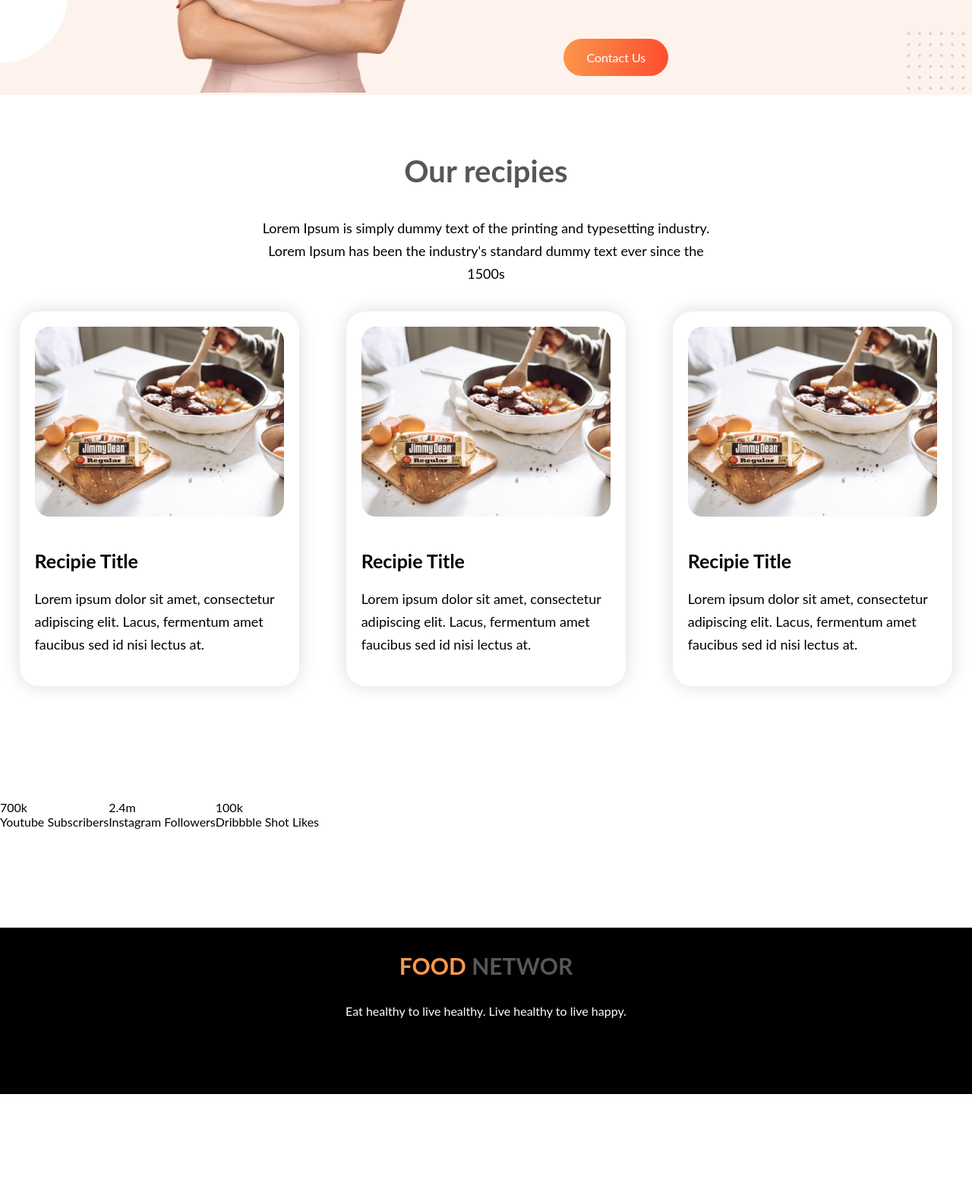
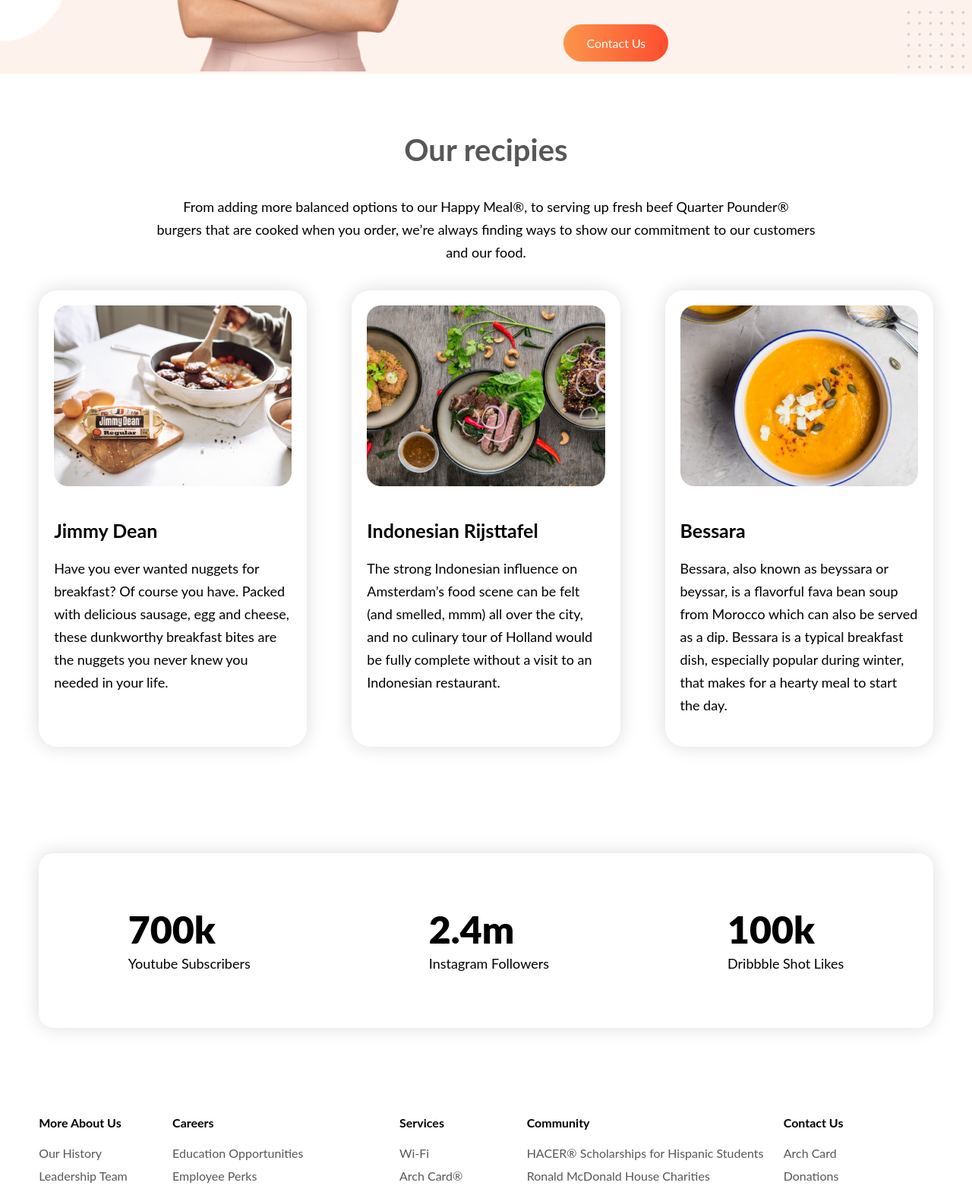
Before and after one commit to Atiq-coder/Food-network, a plain HTML site: page index.html in a window 1280 px wide. Shown: the part 1235-2800 px from the top of the page at 76% size. Before the commit the page ends 2675 px from the top, so only its background shows below. Drawn offline with Linux system fonts and the light colour scheme.

Commit message:
final commit

```diff
--- a/index.html
+++ b/index.html
@@ -6,6 +6,7 @@
     <meta http-equiv="X-UA-Compatible" content="IE=edge">
     <meta name="viewport" content="width=device-width, initial-scale=1.0">
     <title>Food Network</title>
+    <link rel="icon" href="images/favicon/fav.PNG" type="image/png" sizes="16x16">
     <link rel="stylesheet" href="style.css">
 </head>
 
@@ -52,12 +53,10 @@
             </div>
             <div class="aboutUs__info">
                 <h2 class="heading__secondary">About Us</h2>
-                <p class="about__text paragraph">Lorem ipsum dolor sit amet, consectetur adipiscing elit. Condimentum
-                    diam orci
-                    pretium a pharetra,
-                    feugiat cursus. Dictumst risus, sem egestas odio cras adipiscing vulputate. Nisi, risus in suscipit
-                    non. Non
-                    commodo volutpat, pharetra, vel.</p>
+                <p class="about__text paragraph">A subsidiary of Yum! Brands, is the world’s most popular
+                    chicken restaurant chain specializing in OriginalRecipe©, Extra Crispy™,
+                    Kentucky Grilled Chicken©, Extra Crispy™ Strips and Extra Crispy™ Boneless,
+                    with home-style sides, Hot Wings™, and freshly made chicken sandwiches.</p>
                 <a target="__blank" class="btn" href="#">Contact Us</a>
             </div>
         </section>
@@ -65,55 +64,110 @@
         <section id="recipie__section">
             <div class="our__recipie--wrap">
                 <h2 class="heading__secondary">Our recipies</h2>
-                <p class="paragraph">Lorem Ipsum is simply dummy text of the printing and typesetting industry.<br>
-                    Lorem Ipsum has been the industry's standard dummy text ever since the<br>
-                    1500s</p>
+                <p class="paragraph">From adding more balanced options to our Happy Meal®, to serving up
+                    fresh beef Quarter Pounder®<br> burgers that are cooked when you order,
+                    we’re always finding ways to show our commitment to our customers<br> and our food. </p>
             </div>
             <div class="recipie__item">
                 <div class="card">
                     <img class="food__img" src="images/food/Project Cover.jpg" alt="Image of supe">
-                    <h4 class="heading__fourth">Recipie Title</h4>
-                    <p class="recipie__text paragraph">Lorem ipsum dolor sit amet,
-                        consectetur adipiscing elit. Lacus,
-                        fermentum amet faucibus sed id nisi
-                        lectus at.</p>
+                    <h4 class="heading__fourth">Jimmy Dean</h4>
+                    <p class="recipie__text paragraph">Have you ever wanted nuggets for breakfast? Of
+                        course you have. Packed with delicious sausage, egg and cheese, these dunkworthy
+                        breakfast bites are the nuggets you never knew you needed in your life.</p>
                 </div>
                 <div class="card center__card">
-                    <img class="food__img" src="images/food/Project Cover.jpg" alt="Image of supe">
-                    <h4 class="heading__fourth">Recipie Title</h4>
-                    <p class="recipie__text paragraph">Lorem ipsum dolor sit amet,
-                        consectetur adipiscing elit. Lacus,
-                        fermentum amet faucibus sed id nisi
-                        lectus at.</p>
+                    <img class="food__img" src="images/food/Project Cover1.jpg" alt="Image of supe">
+                    <h4 class="heading__fourth">Indonesian Rijsttafel</h4>
+                    <p class="recipie__text paragraph">The strong Indonesian influence on Amsterdam’s food
+                        scene can be felt (and smelled, mmm) all over the city, and no culinary tour of
+                        Holland would be fully complete without a visit to an Indonesian restaurant.
+                    </p>
                 </div>
                 <div class="card">
-                    <img class="food__img" src="images/food/Project Cover.jpg" alt="Image of supe">
-                    <h4 class="heading__fourth">Recipie Title</h4>
-                    <p class="recipie__text paragraph">Lorem ipsum dolor sit amet,
-                        consectetur adipiscing elit. Lacus,
-                        fermentum amet faucibus sed id nisi
-                        lectus at.</p>
+                    <img class="food__img" src="images/food/Project Cover.png" alt="Image of supe">
+                    <h4 class="heading__fourth">Bessara</h4>
+                    <p class="recipie__text paragraph">Bessara, also known as beyssara or beyssar, is a
+                        flavorful fava bean soup from Morocco which can also be served as a dip.
+                        Bessara is a typical breakfast dish, especially popular during winter, that makes
+                        for a hearty meal to start the day. </p>
                 </div>
             </div>
         </section>
+        <!-- followers__section -->
         <section id="followers__section">
-            <div class="youtube__followers">
-                <span>700k</span>
-                <p>Youtube Subscribers</p>
-            </div>
-            <div class="instagram__followers">
-                <span>2.4m</span>
-                <p>Instagram Followers</p>
-            </div>
-            <div class="ribbble__followers">
-                <span>100k</span>
-                <p>Dribbble Shot Likes</p>
+            <div class="social__followers--wrap">
+                <div class="youtube__followers social__followers">
+                    <span class="total__followers">700k</span>
+                    <p class="paragraph">Youtube Subscribers</p>
+                </div>
+                <div class="instagram__followers social__followers">
+                    <span class="total__followers">2.4m</span>
+                    <p class="paragraph">Instagram Followers</p>
+                </div>
+                <div class="ribbble__followers social__followers">
+                    <span class="total__followers">100k</span>
+                    <p class="paragraph">Dribbble Shot Likes</p>
+                </div>
             </div>
         </section>
         <!-- footer__section -->
         <footer id="footer__section">
-            <h3 class="heading__tertiary"><span class="color__orange">FOOD</span> NETWOR</h3>
-            <p class="footer__text">Eat healthy to live healthy. Live healthy to live happy.</p>
+            <!-- footer__nav -->
+            <nav class="footer__nav">
+                <ul class="navigation__list">
+                    <li class="navigation__item line__height"><b>More About Us</b></li>
+                    <li class="navigation__item"><a class="navigation__link" href="#">Our History</a></li>
+                    <li class="navigation__item"><a class="navigation__link" href="#">Leadership Team</a></li>
+                    <li class="navigation__item"><a class="navigation__link" href="#">Values In Action </a></li>
+                    <li class="navigation__item"><a class="navigation__link" href="#">News & Notifications</a></li>
+                    <li class="navigation__item"><a class="navigation__link" href="#">Franchise Info</a></li>
+                    <li class="navigation__item"><a class="navigation__link" href="#">Recalls & Alerts</a></li>
+                    <li class="navigation__item"><a class="navigation__link" href="#">Digital Accessibility</a></li>
+                </ul>
+                <ul class="navigation__list">
+                    <li class="navigation__item line__height"><b>Careers</b></li>
+                    <li class="navigation__item"><a class="navigation__link" href="#">Education Opportunities</a></li>
+                    <li class="navigation__item"><a class="navigation__link" href="#">Employee Perks</a></li>
+                    <li class="navigation__item"><a class="navigation__link" href="#">Meet Our People: Staff &
+                            Management</a></li>
+                    <li class="navigation__item"><a class="navigation__link" href="#">Working with Us </a></li>
+                    <li class="navigation__item"><a class="navigation__link" href="#">Apply Now</a></li>
+                </ul>
+                <ul class="navigation__list">
+                    <li class="navigation__item line__height"><b>Services</b></li>
+                    <li class="navigation__item"><a class="navigation__link" href="#">Wi-Fi</a></li>
+                    <li class="navigation__item"><a class="navigation__link" href="#">Arch Card® </a></li>
+                    <li class="navigation__item"><a class="navigation__link" href="#">PlayPlaces & Parties</a></li>
+                    <li class="navigation__item"><a class="navigation__link" href="#">Mobile Order & Pay</a></li>
+                    <li class="navigation__item"><a class="navigation__link" href="#">Trending Now</a></li>
+                    <li class="navigation__item"><a class="navigation__link" href="#">Family Fun Hub</a></li>
+                </ul>
+                <ul class="navigation__list">
+                    <li class="navigation__item line__height"><b>Community</b></li>
+                    <li class="navigation__item"><a class="navigation__link" href="#">HACER® Scholarships for Hispanic
+                            Students</a></li>
+                    <li class="navigation__item"><a class="navigation__link" href="#">Ronald McDonald House
+                            Charities</a></li>
+                    <li class="navigation__item"><a class="navigation__link" href="#">Black & Positively Golden</a></li>
+                    <li class="navigation__item"><a class="navigation__link" href="#">APA</a></li>
+                    <li class="navigation__item"><a class="navigation__link" href="#">International</a></li>
+                </ul>
+                <ul class="navigation__list">
+                    <li class="navigation__item line__height"><b>Contact Us</b></li>
+                    <li class="navigation__item"><a class="navigation__link" href="#">Arch Card</a></li>
+                    <li class="navigation__item"><a class="navigation__link" href="#">Donations</a></li>
+                    <li class="navigation__item"><a class="navigation__link" href="#">Employment</a></li>
+                    <li class="navigation__item"><a class="navigation__link" href="#">Restaurant Feedback</a></li>
+                    <li class="navigation__item"><a class="navigation__link" href="#">Frequently Asked Questions</a>
+                    </li>
+                </ul>
+            </nav>
+            <!-- footer__foot -->
+            <div class="footer__foot">
+                <h3 class="heading__tertiary"><span class="color__orange">FOOD</span> NETWOR</h3>
+                <p class="footer__text">Eat healthy to live healthy. Live healthy to live happy.</p>
+            </div>
         </footer>
     </main>
 </body>
--- a/style.css
+++ b/style.css
@@ -17,11 +17,14 @@ body {
     font-weight: 400;
 }
 
+
+
 /* === header section === */
 .header__wrap{
     display: flex;
     justify-content: space-between;
     padding: 2%;
+    margin: 0 2%;
 }
 
 .header__logo{
@@ -34,29 +37,28 @@ body {
 }
 
 /* === navigation === */
-.navigation__list{
+.header__navigation .navigation__list{
     padding: 0;
     margin: 0;
 }
 
-.navigation__list .navigation__item{
+.header__navigation .navigation__item{
     display: inline-block;
 }
 
-.navigation__list .navigation__item .navigation__link:link,
-.navigation__list .navigation__item .navigation__link:visited{
+.header__navigation .navigation__list .navigation__item .navigation__link:link,
+.header__navigation .navigation__list .navigation__item .navigation__link:visited{
     text-decoration:none;
     color: #575757;
     padding: 1rem 2rem;
     font-weight: 600;
 }
 
-.navigation__list .navigation__item .navigation__link:hover,
-.navigation__list .navigation__item .navigation__link:active{
+.header__navigation .navigation__list .navigation__item .navigation__link:hover,
+.header__navigation .navigation__list .navigation__item .navigation__link:active{
     color: #FB9433;
     transition: .3s ease-out;
 }
-
 
 /* === Button === */
 .btn{
@@ -67,9 +69,11 @@ body {
     border-radius: 5rem;
 }
 
+
+
 /* === hero__section === */
 #hero__section{
-    margin: 0 2%;
+    margin: 0 4%;
     display: flex;
 }
 .heading__wrap{
@@ -95,6 +99,8 @@ body {
     width: 100%;
 }
 
+
+
 /* === about__section === */
 #about__section{
     background: url(images/shapes/7.png) no-repeat;
@@ -114,7 +120,7 @@ body {
 
 .aboutUs__info{
     width: 50%;
-    padding: 15% 10% 0 10%;
+    padding: 12% 10% 0 10%;
 }
 
 .heading__secondary{
@@ -125,16 +131,18 @@ body {
 }
 
 .aboutUs__info .about__text{
-    margin-bottom: 7rem;
+    margin-bottom: 5rem;
 }
 .paragraph{
     line-height: 3rem;
     font-size: 1.8rem;
 }
 
+
+
 /* === recipie__section === */
 #recipie__section{
-    margin: 0 2%;
+    margin: 0 4%;
 }
 
 .our__recipie--wrap{
@@ -167,19 +175,67 @@ body {
     margin-bottom: 2rem;
 }
 
+
+
+/* === followers__section === */
 #followers__section{
+    padding: 14rem 0 5rem 0;
+}
+.social__followers--wrap{
     display: flex;
-    padding: 15rem 0 8rem 0;
+    width: 92%;
+    margin: 0 auto;
+    justify-content: space-around;
+    box-shadow: 0px 0px 24px 0px #DCDCDC;
+    border-radius: 2rem;
 }
+.social__followers{
+    padding: 7rem 0;
+}
+.social__followers .total__followers{
+    font-size: 5rem;
+    font-weight: 900;
+}
+
 
 
 /* === footer__section === */
 #footer__section{
+    margin-top: 5rem;
+}
+/* === footer__nav === */
+.footer__nav{
+    display: flex;
+    justify-content: space-between;
+    margin: 0 4%
+}
+.footer__nav .navigation__list{
+    padding: 0;
+    margin: 0;
+}
+
+.footer__nav .navigation__item{
+    display: block;
+}
+
+.footer__nav .navigation__list .navigation__item .navigation__link{
+    text-decoration:none;
+    color: #575757;
+    line-height: 3rem;
+}
+
+.line__height{
+    line-height: 5rem;
+}
+
+/* === footer__foot === */
+.footer__foot{
     background: #000;
     padding: 0 0 10rem 0;
-    margin-top: 5rem;
+    margin-top: 2rem;
     text-align: center;
 }
+
 .heading__tertiary{
     color: #575757;
     font-size: 3rem;
```
Also changed, not shown: images/favicon/fav.PNG (added).
